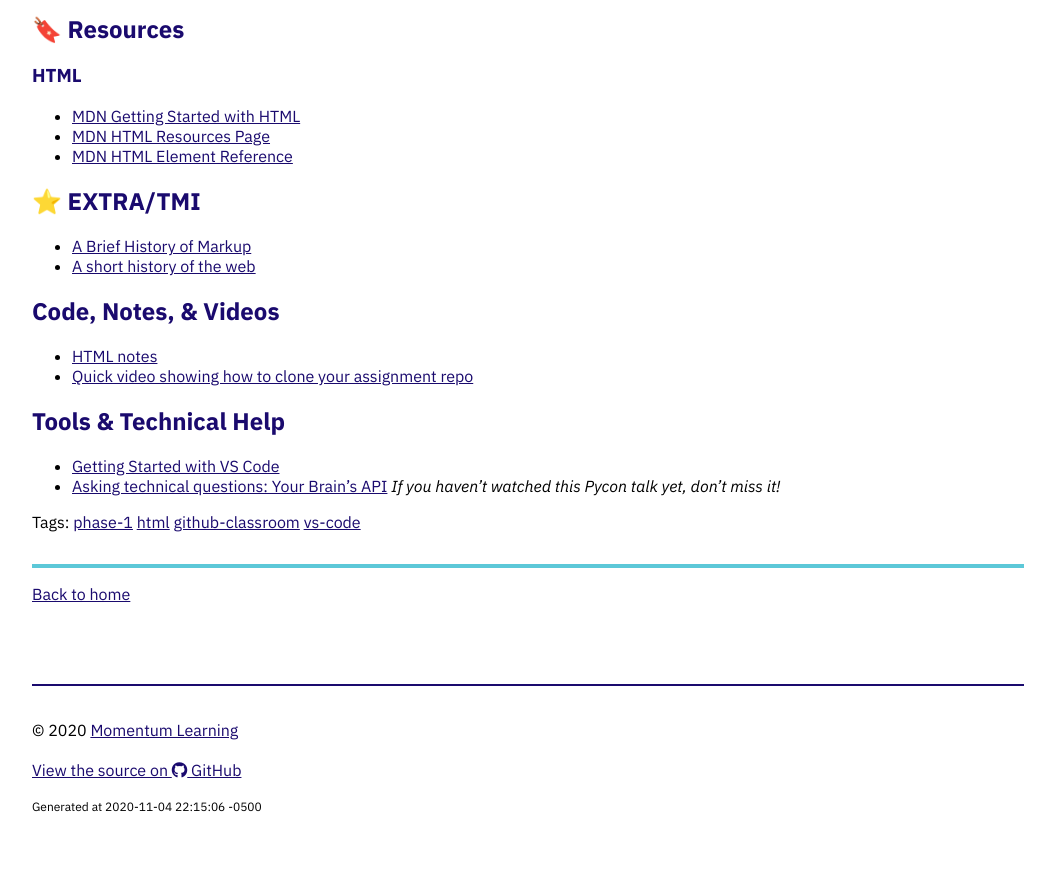
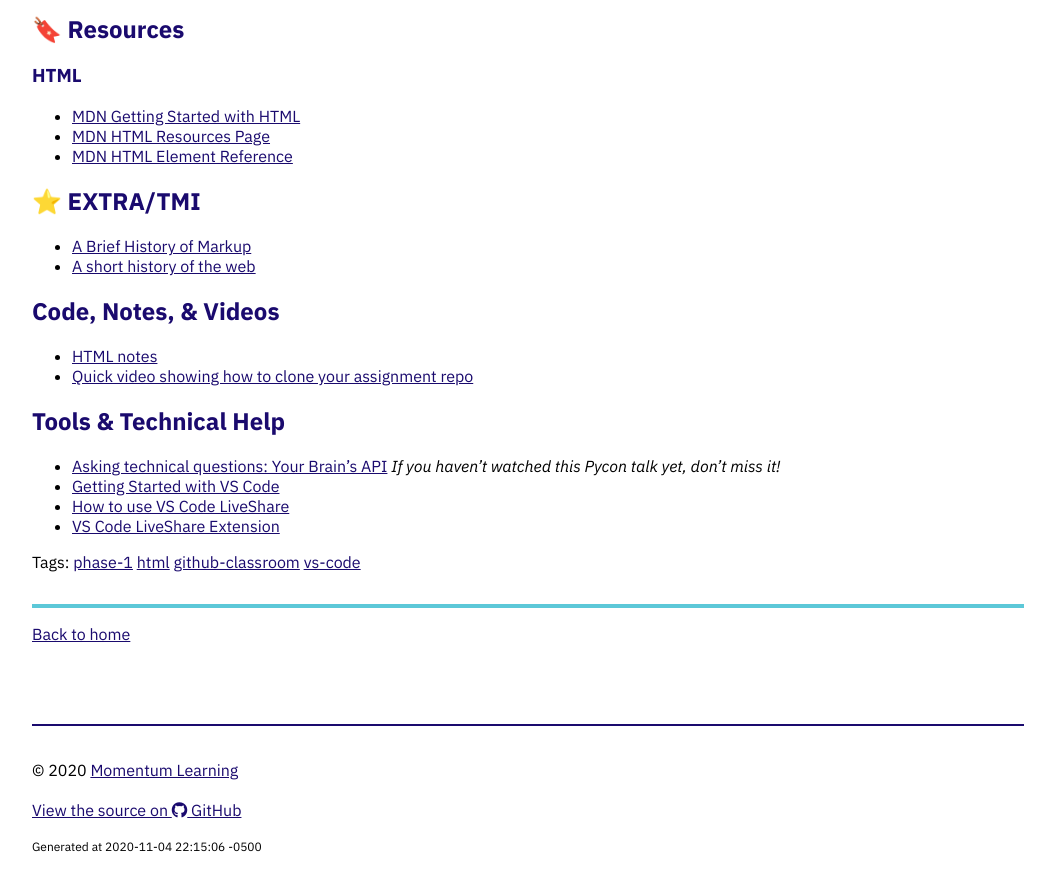
Before and after one commit to momentum-team-6/momentum-team-6.github.io, a Jekyll site: the page built from _posts/2020-11-04-html.md, in a window 1280 px wide and 900 px high, scrolled down 1328 px. Shown: the top 891 px of the window, without its empty margins (112-1167 px from the left). Built offline with Jekyll 4.4.1, drawn with Linux system fonts in a browser that asks for light colours; nearby versions of some CDN libraries; before the commit the page ends 2188 px from its top, so only the background shows below that.

Commit message:
Adding links to vs code liveshare

```diff
--- a/_posts/2020-11-04-html.md
+++ b/_posts/2020-11-04-html.md
@@ -52,5 +52,7 @@ See [Getting Started with VS Code](https://code.visualstudio.com/docs/introvideo
 
 ## Tools & Technical Help
 
+- [Asking technical questions: Your Brain's API](https://www.youtube.com/watch?v=hY14Er6JX2s) _If you haven't watched this Pycon talk yet, don't miss it!_
 - [Getting Started with VS Code](https://code.visualstudio.com/docs/introvideos/basics)
-- [Asking technical questions: Your Brain's API](https://www.youtube.com/watch?v=hY14Er6JX2s) _If you haven't watched this Pycon talk yet, don't miss it!_
+- [How to use VS Code LiveShare](https://docs.microsoft.com/en-us/visualstudio/liveshare/use/vscode)
+- [VS Code LiveShare Extension](https://marketplace.visualstudio.com/items?itemName=MS-vsliveshare.vsliveshare-pack)
```
